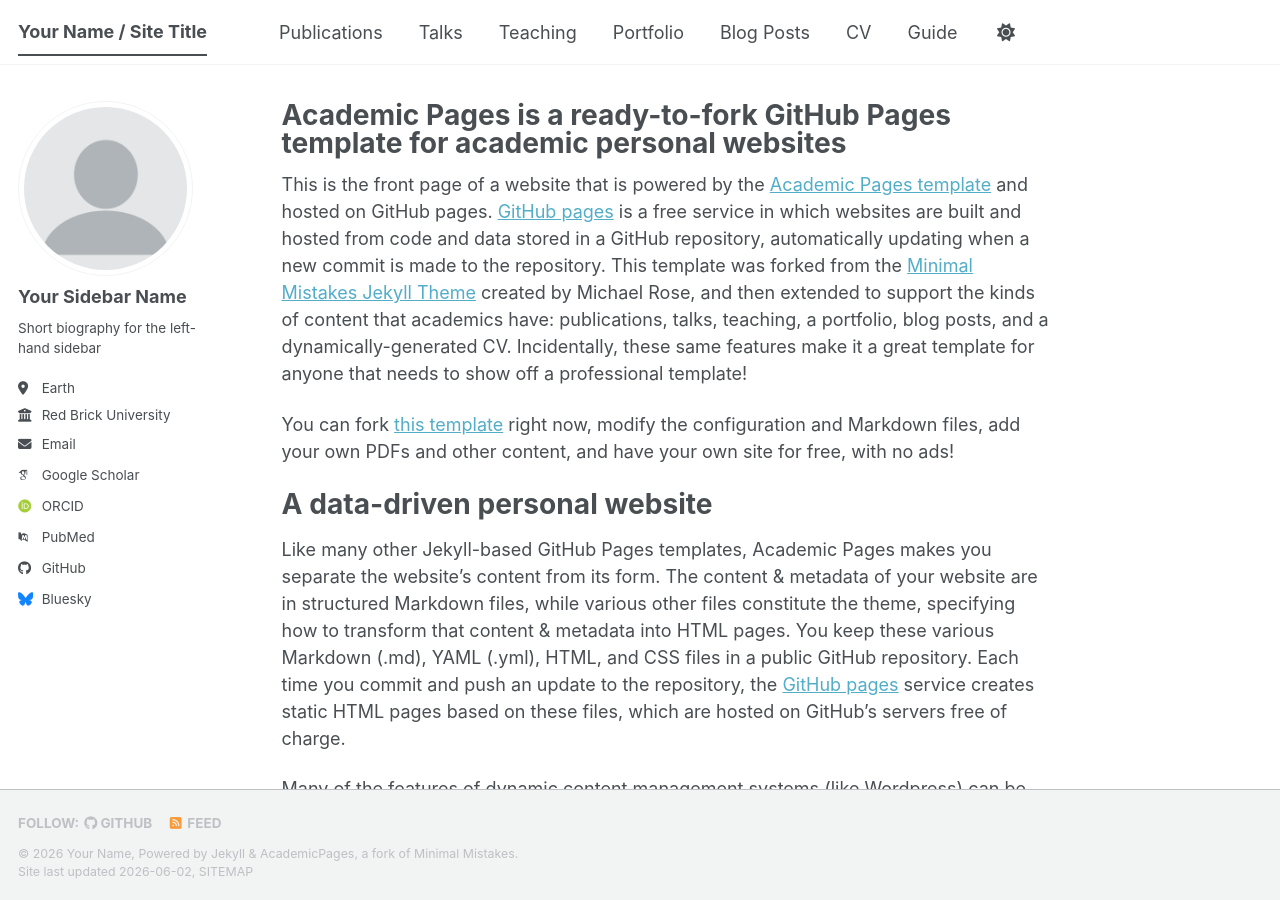
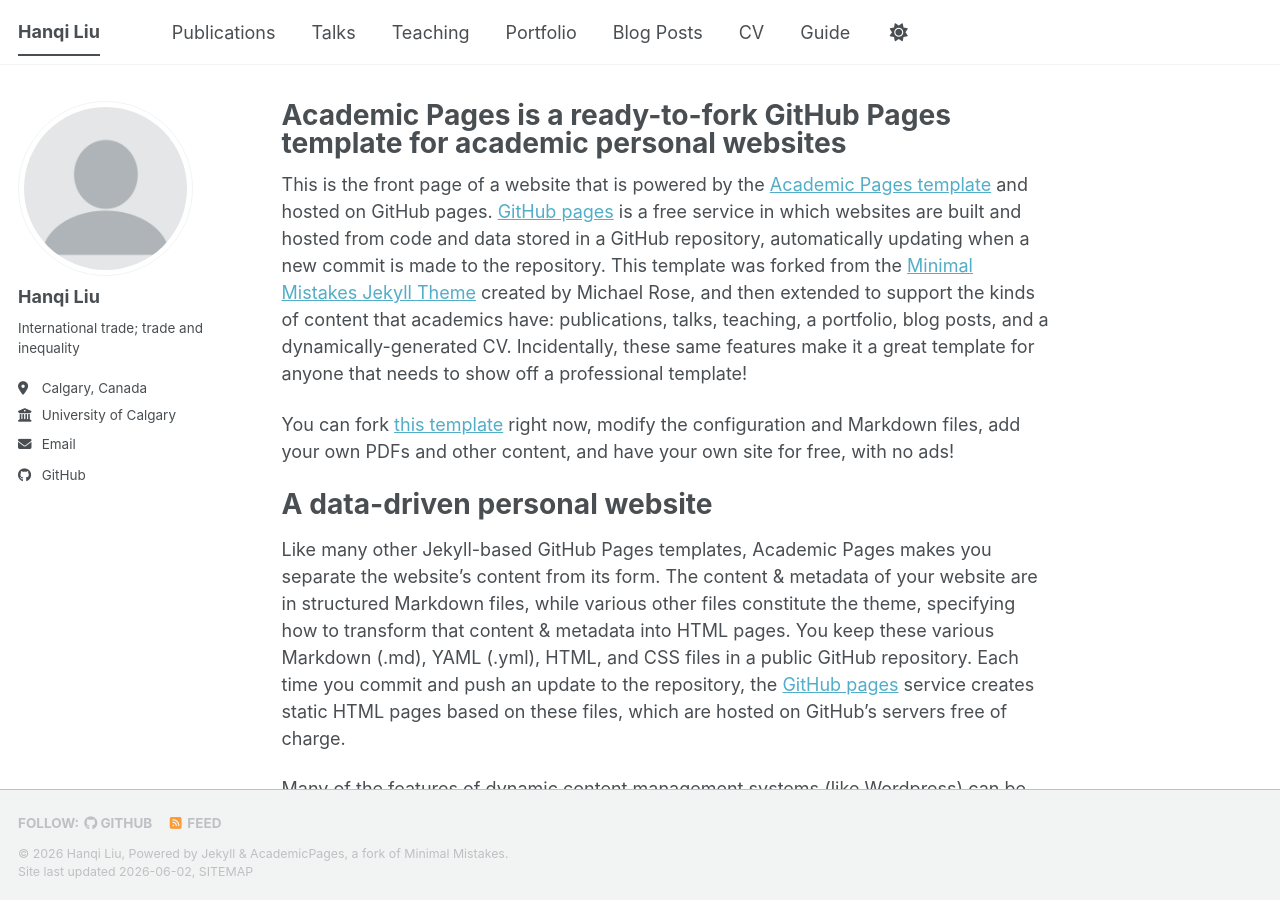
Before and after one commit to hanqi-liu-econ/hanqi-liu-econ.github.io, a Jekyll site: the page built from _pages/about.md, in a window 1280 px wide and 900 px high. Built offline with Jekyll 4.4.1, drawn with Linux system fonts in a browser that asks for light colours; some web fonts are replaced; a script bundle is joined from its source files by our own code; library files that are not in the unit come from our copies.

Commit message:
Update _config.yml

```diff
--- a/_config.yml
+++ b/_config.yml
@@ -9,39 +9,38 @@
 # Basic Site Settings
 locale                   : "en-US"
 site_theme               : "default" # The available themes options are "default", "air", "sunrise", "mint", "dirt" and "contrast"
-title                    : "Your Name / Site Title"
+title                    : "Hanqi Liu"
 title_separator          : "-"
-name                     : &name "Your Name"
-description              : &description "Your Name's academic portfolio"   # Update this with a general description of your site, this is the default if not overridden by a page
-url                      : https://academicpages.github.io # The base hostname & protocol for your site e.g. "https://[your GitHub username].github.io",
+name                     : &name "Hanqi Liu"
+description              : &description "PhD Candidate in Economics, University of Calgary"   # Update this with a general description of your site, this is the default if not overridden by a page
+url                      : https://hanqi-liu-econ.github.io # The base hostname & protocol for your site e.g. "https://[your GitHub username].github.io",
                                                            # or if you already have some other page hosted on Github then use "https://[your GitHub username].github.io/[Your Repo Name]"
 baseurl                  : "" # the subpath of your site, e.g. "/blog"
-repository               : "academicpages/academicpages.github.io"
+repository               : "hanqi-liu-econ/hanqi-liu-econ.github.io"
 
 # Site Author - The following control what appear as part of the author content on the side bar.
 #               If a field is blank the icon and link will not appear, otherwise it will be shown.
 #               Additional customization can be done by editing /_includes/author-profile.html
 author:
-  # Biographic information
   avatar           : "profile.png"
-  name             : "Your Sidebar Name"
-  pronouns         : # example: "she/her"
-  bio              : "Short biography for the left-hand sidebar"
-  location         : "Earth"
-  employer         : "Red Brick University"
-  uri              : # URL
-  email            : "none@example.org"
+  name             : "Hanqi Liu"
+  pronouns         :
+  bio              : "International trade; trade and inequality"
+  location         : "Calgary, Canada"
+  employer         : "University of Calgary"
+  uri              :
+  email            : "hanqi.liu2@ucalgary.ca"
 
   # Academic websites
   academia         : # URL
   arxiv            : # URL - Update with the correct link to your profile
-  googlescholar    : "https://scholar.google.com/citations?user=PS_CX0AAAAAJ"
+  googlescholar    :
   inspire-hep      : # URL
   impactstory      : # URL
-  orcid            : "https://orcid.org/yourorcidurl"
+  orcid            :
   semantic         : # URL
   ssrn             : # URL
-  pubmed           : "https://www.ncbi.nlm.nih.gov/pubmed/?term=john+snow"
+  pubmed           :
   researchgate     : # URL
   scopus           : # URL
   zotero           : # URL
@@ -51,13 +50,13 @@ author:
   bitbucket        : # Username - Update with your username on the site
   codepen          : # Username
   dribbble         : # Username
-  github           : "academicpages"
+  github           : "hanqi-liu-econ"
   kaggle           : # Username
   stackoverflow    : # User number or user number and name (i.e., use "1" or "1/jeff-atwood")
 
   # Social media
   artstation       : # Username
-  bluesky          : "bsky.app" # Replace this with you Bluesky username
+  bluesky          :  # Replace this with you Bluesky username
   facebook         : # Username
   flickr           : # Username
   foursquare       : # Username
@@ -84,12 +83,10 @@ author:
 
 # Publication Category - The following the list of publication categories and their headings
 publication_category:
-  books:
-    title: 'Books'
   manuscripts:
-    title: 'Journal Articles'
+    title: 'Working Papers'
   conferences:
-    title: 'Conference Papers'
+    title: 'Work in Progress'
 
 # Site Settings
 teaser                   :  # filename of teaser fallback teaser image placed in /images/ for social media previews
```
